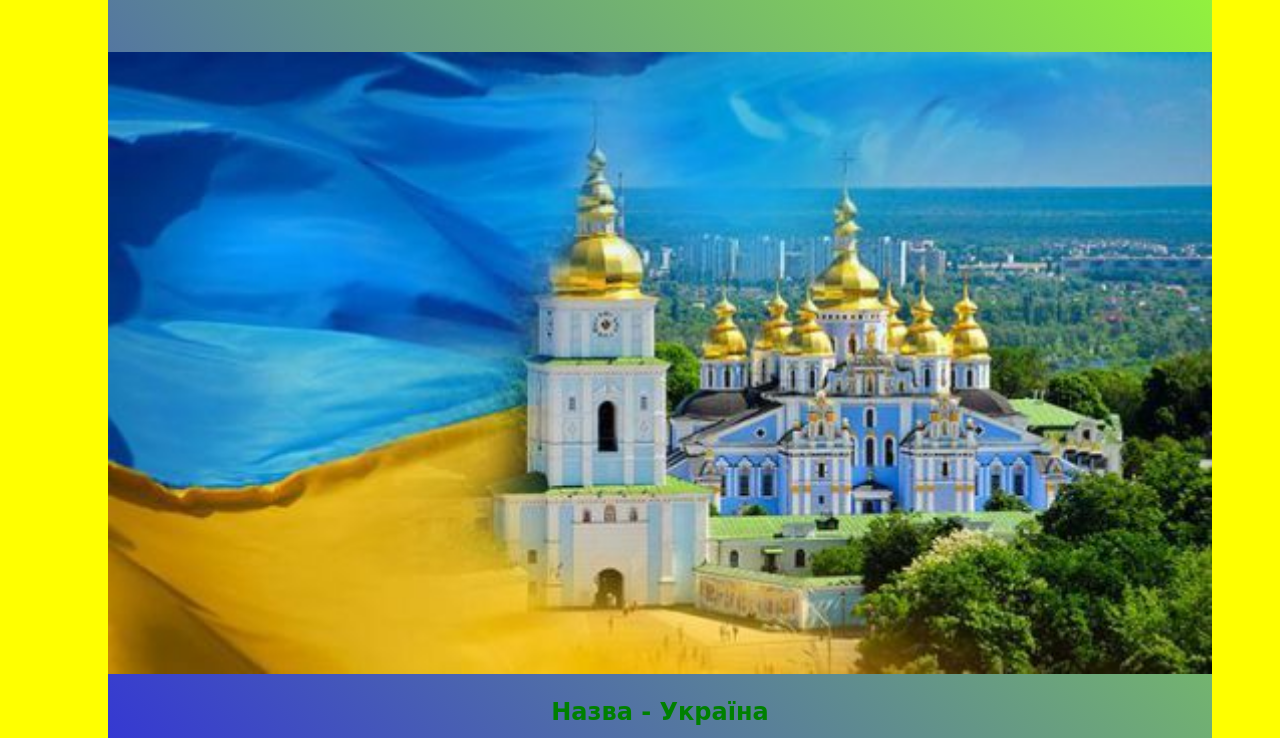
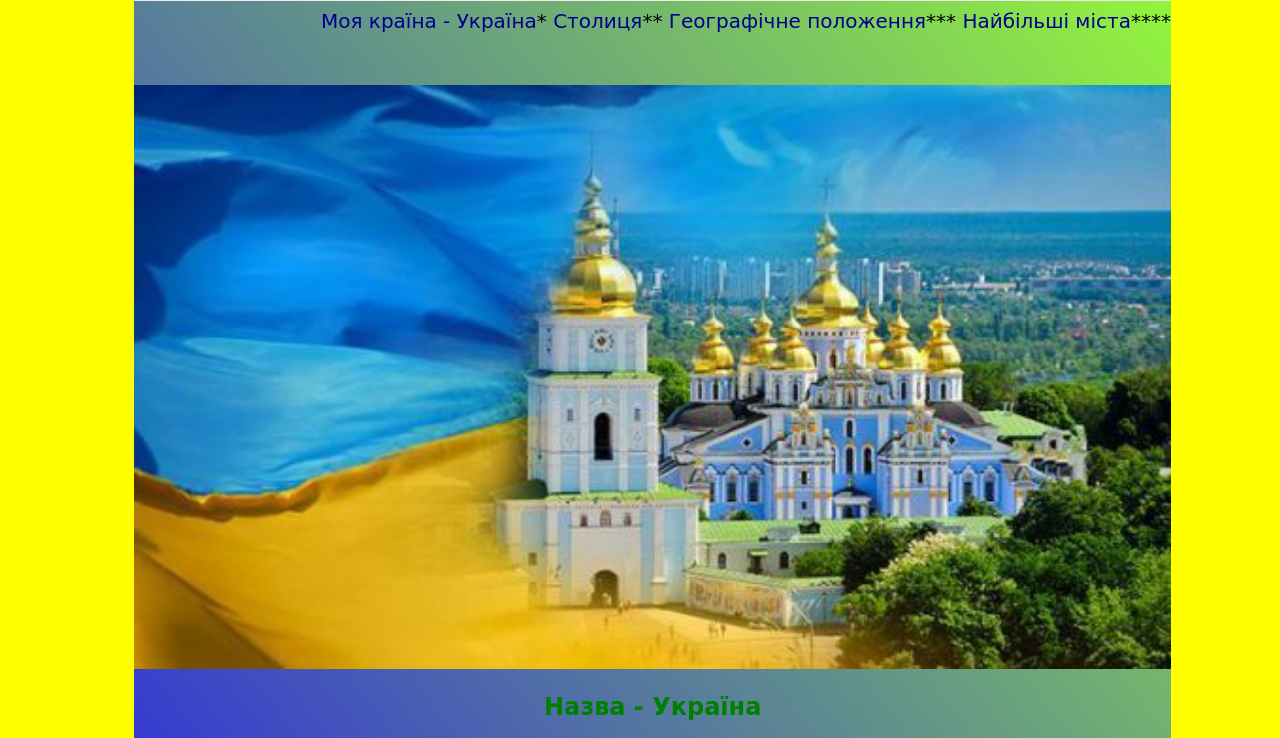
Before and after one commit to Sofia05Koliada/schoolExampleUkr.github.io, a plain HTML site: page index.html in a window 1280 px wide. Shown: the part 182-920 px from the top of the page. Drawn offline with Linux system fonts and the light colour scheme.

Commit message:
change main margin

```diff
--- a/main.css
+++ b/main.css
@@ -1,7 +1,7 @@
 main{
-    margin-top: 20px;
-    margin-left: 100px;
-    margin-right: 60px;
+    margin-top: 5%;
+    margin-left: 10%;
+    margin-right: 8%;
     background-image: linear-gradient(to top right,rgb(34, 19, 240),rgb(153, 255, 51));
 }
 h1{
```
